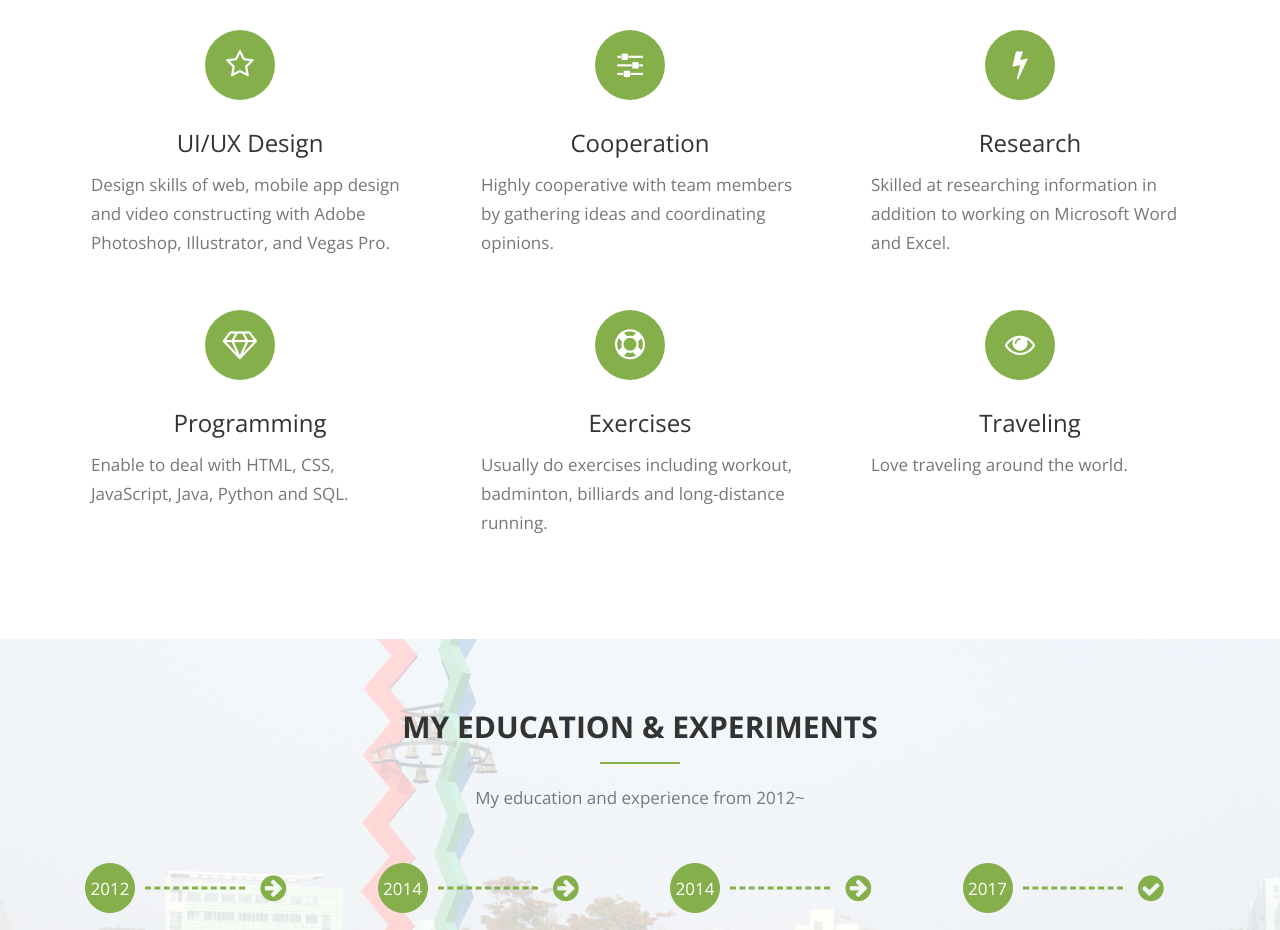
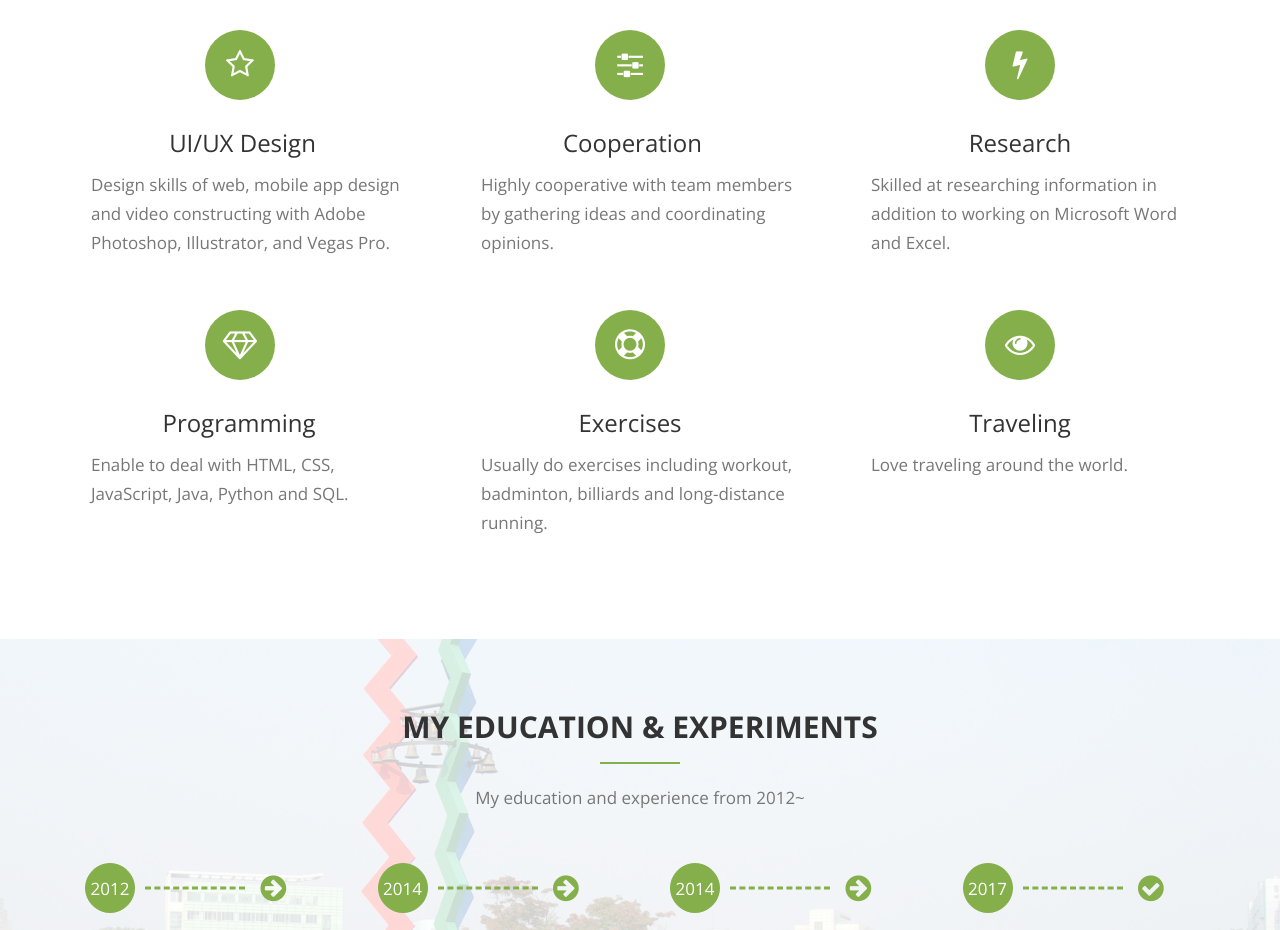
Before and after one commit to jedsim01/jsim01, a plain HTML site: page index.html in a window 1280 px wide. Shown: the part 1560-2490 px from the top of the page. Drawn offline with nearby package versions, Linux system fonts and the light colour scheme.

Commit message:
Add files via upload

```diff
--- a/index.html
+++ b/index.html
@@ -177,7 +177,7 @@
                 <div class="col-md-4 col-sm-6">
                     <div class="single-service">
                         <i class="fa fa-star-o"></i>
-                        <h3>UI/UX Design</h3>
+                        <h3 style="margin-left: -15px">UI/UX Design</h3>
                         <p>Design skills of web, mobile app design and video constructing
 						with Adobe Photoshop, Illustrator, and Vegas Pro.</p>
                     </div>
@@ -188,7 +188,7 @@
                 <div class="col-md-4 col-sm-6">
                     <div class="single-service">
                         <i class="fa fa-sliders"></i>
-                        <h3>Cooperation</h3>
+                        <h3 style="margin-left: -15px">Cooperation</h3>
                         <p>Highly cooperative with team members by gathering ideas and coordinating opinions.</p>
                     </div>
                 </div>
@@ -198,7 +198,7 @@
                 <div class="col-md-4 col-sm-6">
                     <div class="single-service">
                         <i class="fa fa-bolt"></i>
-                        <h3>Research</h3>
+                        <h3 style="margin-left: -20px">Research</h3>
                         <p>Skilled at researching information in addition to working on Microsoft Word and Excel.</p>
                     </div>
                 </div>
@@ -208,7 +208,7 @@
                 <div class="col-md-4 col-sm-6">
                     <div class="single-service">
                         <i class="fa fa-diamond"></i>
-                        <h3>Programming</h3>
+                        <h3 style="margin-left: -22px">Programming</h3>
                         <p>Enable to deal with HTML, CSS, JavaScript, Java, Python and SQL.</p>
                     </div>
                 </div>
@@ -218,7 +218,7 @@
                 <div class="col-md-4 col-sm-6">
                     <div class="single-service">
                         <i class="fa fa-support"></i>
-                        <h3>Exercises</h3>
+                        <h3 style="margin-left: -20px">Exercises</h3>
                         <p>Usually do exercises including workout, badminton, billiards and long-distance running.</p>
                     </div>
                 </div>
@@ -228,7 +228,7 @@
                 <div class="col-md-4 col-sm-6">
                     <div class="single-service">
                         <i class="fa fa-eye"></i>
-                        <h3>Traveling</h3>
+                        <h3 style="margin-left: -20px">Traveling</h3>
                         <p>Love traveling around the world.</p>
                     </div>
                 </div>
```
